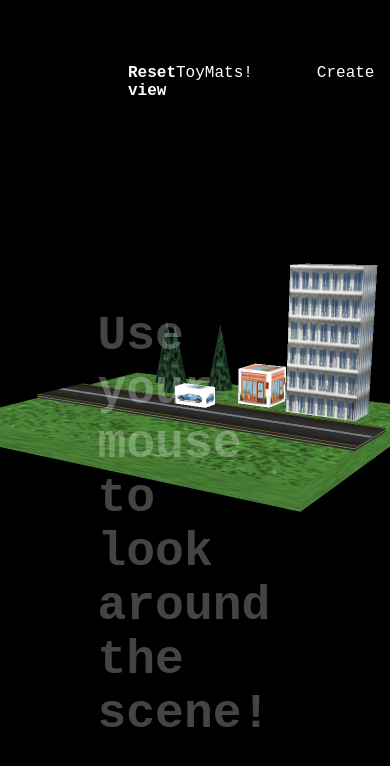
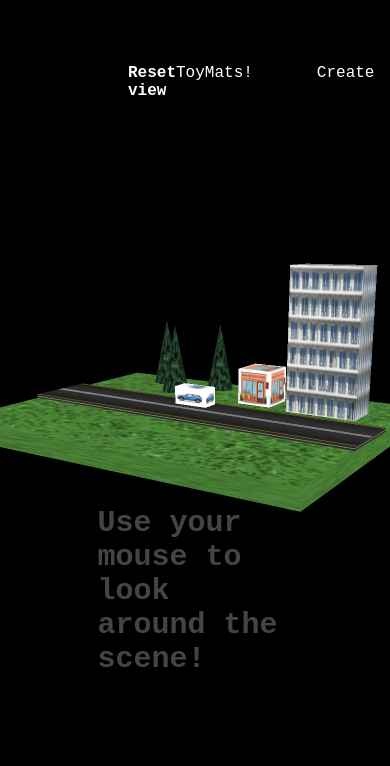
Before and after one commit to andy-iio/3D-Website-for-Stephan-, a website built with Vite: page index.html in a window 390 px wide. Built offline with nearby package versions, Linux system fonts and the light colour scheme; animation ran at ten frames a second.

Commit message:
Update style.css

```diff
--- a/style.css
+++ b/style.css
@@ -52,7 +52,7 @@ nav ul {
 }
 
 @media screen and (max-width: 600px) {
-  div.example {
+  .title {
     font-size: 30px;
   }
 }
```
